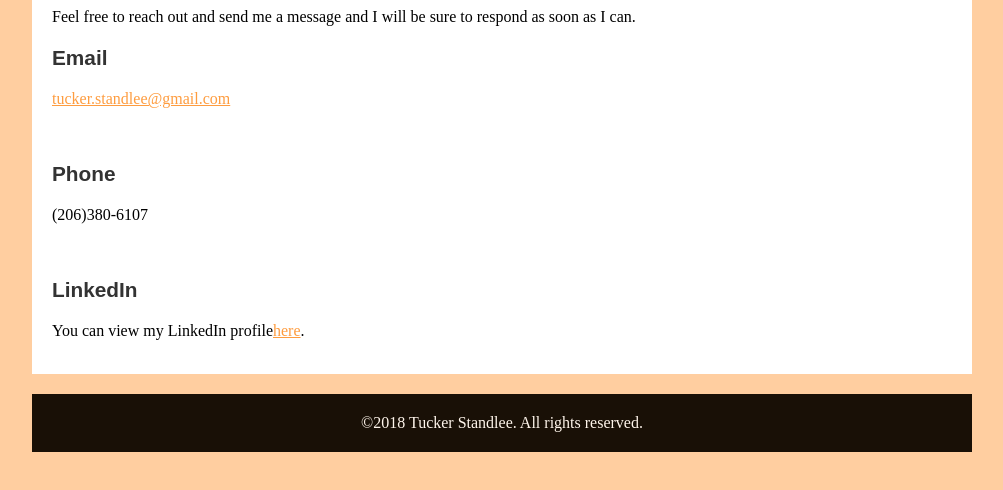
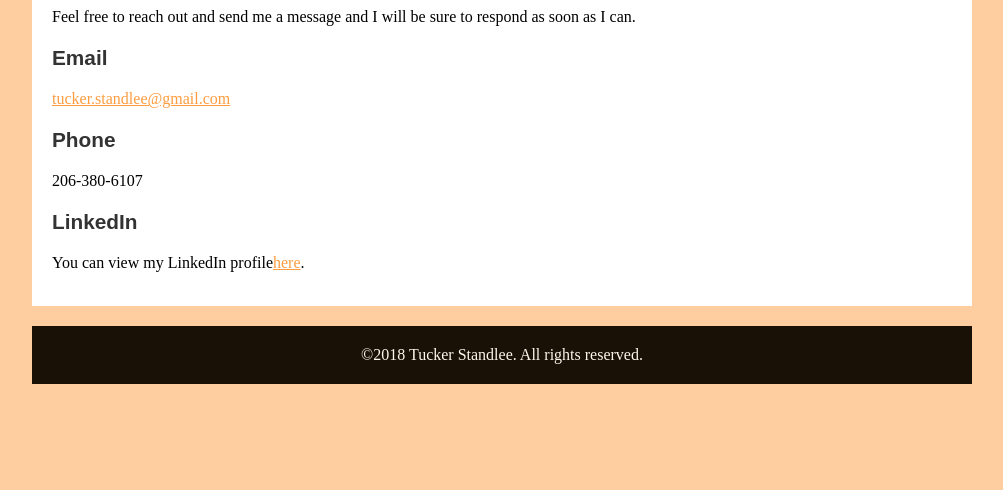
Before and after one commit to tstandle/tstandle.github.io, a plain HTML site: page contact.html in a window 1280 px wide. Shown: the part 288-778 px from the top of the page, without its empty margins (138-1141 px from the left). Drawn offline with Linux system fonts and the light colour scheme.

Commit message:
Add files via upload

```diff
--- a/contact.html
+++ b/contact.html
@@ -45,11 +45,11 @@
 <p>
 <a href="mailto:tucker.standlee@gmail.com" target="_top">tucker.standlee@gmail.com</a>
 </p>
-<br>
+
 
 <h2>Phone</h2>
-<p>(206)380-6107</p>
-<br>
+<p>206-380-6107</p>
+
 
 <h2>LinkedIn</h2>
 <p>You can view my LinkedIn profile<a href="https://www.linkedin.com/in/tucker-standlee-62540a50/" target="_top">here</a>.</p>
```
